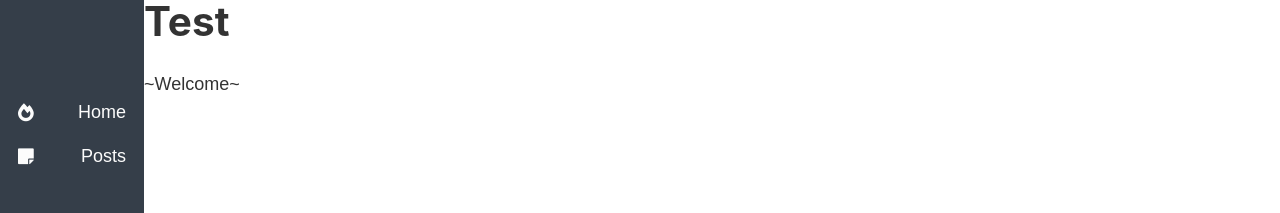
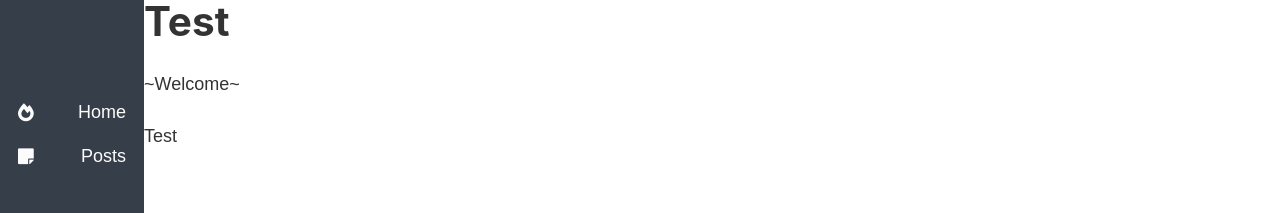
Before and after one commit to Goblinlordx/netlifire, a Next.js app: page / in a window 1280 px wide. Shown: the top 213 px of the page. Built offline with nearby package versions, Linux system fonts and the light colour scheme.

Commit message:
Update format/extensions

```diff
--- a/pages/index.mdx
+++ b/pages/index.mdx
@@ -1,3 +1,6 @@
+
 # Test
 
 ~Welcome~
+
+<div>Test</div>
--- a/public/admin/config.yml
+++ b/public/admin/config.yml
@@ -17,6 +17,7 @@ collections:
       - label: "Homepage"
         name: "index"
         file: "pages/index.mdx"
+        format: "frontmatter"
         fields:
           - { label: "Title", name: "title", widget: "string" }
           - { label: "Body", name: "body", widget: "markdown" }
@@ -24,6 +25,8 @@ collections:
     label: "Posts"
     description: "Posts"
     folder: "pages/posts"
+    extension: "mdx"
+    format: "frontmatter"
     create: true
     fields:
       - { label: "Title", name: "title", widget: "string" }
```
